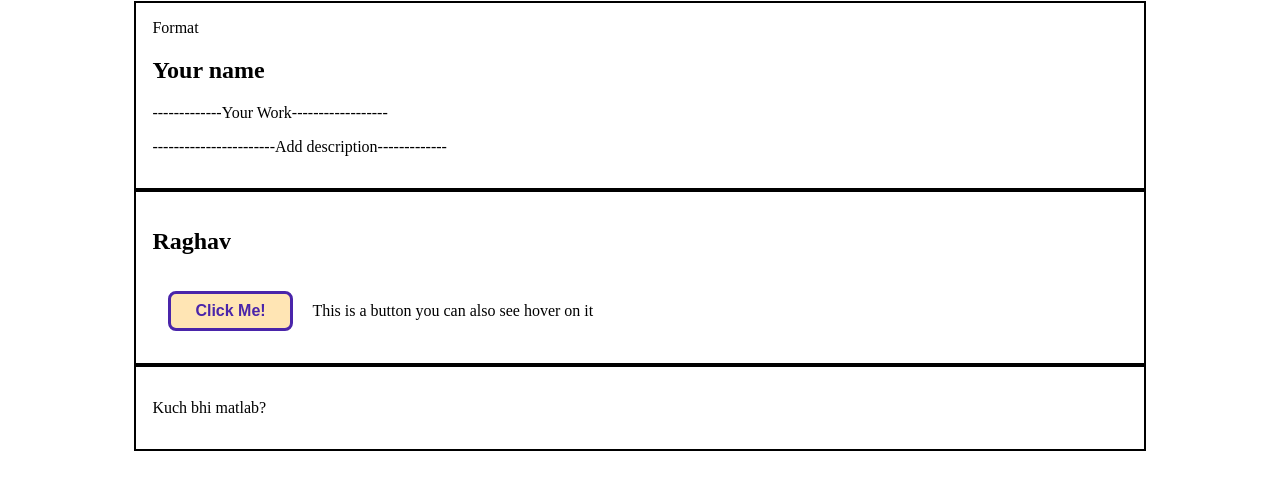
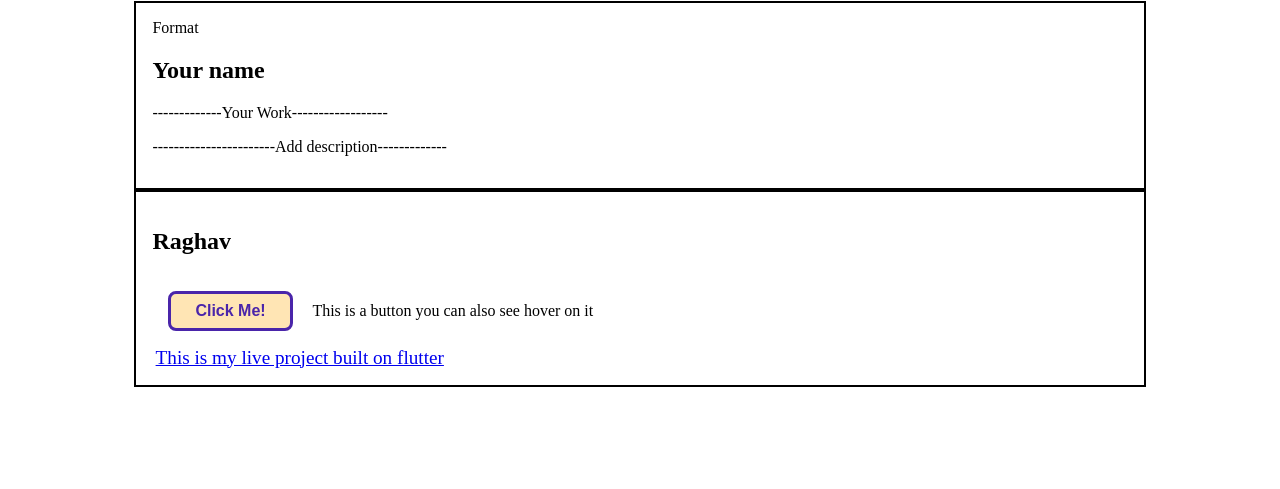
Before and after one commit to sanjeevkumarray/ContriHere, a plain HTML site: page index.html in a window 1280 px wide. Shown: the part 79-568 px from the top of the page. Drawn offline with Linux system fonts and the light colour scheme.

Commit message:
2nd commit

```diff
--- a/index.html
+++ b/index.html
@@ -32,6 +32,10 @@
         background: #fca311;
         border:   3px solid black;
     }
+    .raghav a{
+        font-size:1.2rem;
+        margin: 0 0.2rem;
+    }
 </style>
 <body>
     <h1>Add anything that you know how to make</h1>
@@ -44,9 +48,8 @@
     <div class="main-box raghav" >
         <h2>Raghav </h2>
         <button>Click Me!</button> <span>This is a button you can also see hover on it </span>
+        <br> <a href="https://quizappflutter.netlify.app/#/%22%3ELive website</a> <span>This is my live project built on flutter</span>
     </div>
-    <div class="main-box">
-        <p>Kuch bhi matlab?</p>
-    </div>
+
 </body>
 </html>
```
